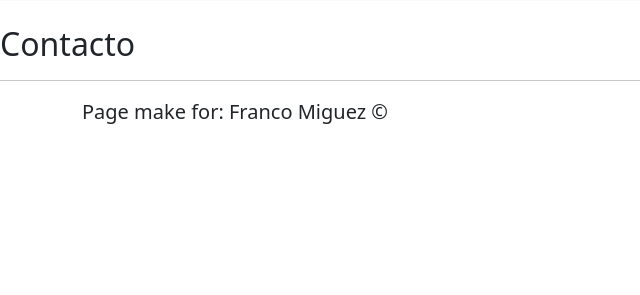
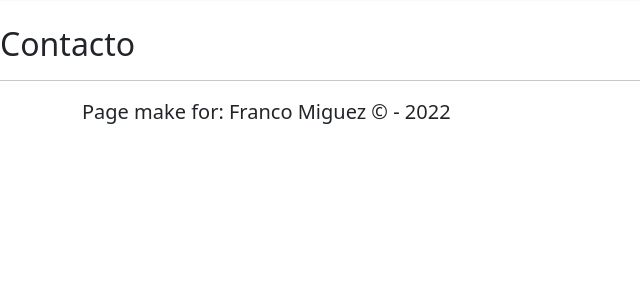
Before and after one commit to Franco-Miguez/PracticaDjangoUndemy, a Django app: page /contact/ in a window 1280 px wide. Shown: the part 154-449 px from the top of the page, without its empty margins (0-640 px from the left). Run offline with Django 3.2, Linux system fonts and the light colour scheme.

Commit message:
end of sesion 29

```diff
--- a/core/myapp/templates/layout.html
+++ b/core/myapp/templates/layout.html
@@ -21,23 +21,23 @@
         <br>
         <nav class="navbar navbar-expand-lg navbar-light bg-light">
             <div class="container-fluid">
-              <a class="navbar-brand" href="#">MyPage</a>
+              <a class="navbar-brand" href="{% url 'home' %}">MyPage</a>
               <button class="navbar-toggler" type="button" data-bs-toggle="collapse" data-bs-target="#navbarNav" aria-controls="navbarNav" aria-expanded="false" aria-label="Toggle navigation">
                 <span class="navbar-toggler-icon"></span>
               </button>
               <div class="collapse navbar-collapse" id="navbarNav">
                 <ul class="navbar-nav">
                   <li class="nav-item">
-                    <a class="nav-link active" aria-current="page" href="/">Home</a>
+                    <a class="nav-link active" aria-current="page" href="{% url 'home' %}">Home</a>
                   </li>
                   <li class="nav-item">
-                    <a class="nav-link" href="/hello-word">Hello Word</a>
+                    <a class="nav-link" href="{% url 'hello_word' %}">Hello Word</a>
                   </li>
                   <li class="nav-item">
-                    <a class="nav-link" href="/page">Page</a>
+                    <a class="nav-link" href="{% url 'page' %}">Page</a>
                   </li>
                   <li class="nav-item">
-                    <a class="nav-link" href="/contact">contact</a>
+                    <a class="nav-link" href="{% url 'contact' %}">contact</a>
                   </li>
                 </ul>
               </div>
@@ -52,7 +52,7 @@
         <footer>
             <div class="jumbotron jumbotron-fluid">
                 <div class="container">
-                    <p class="lead">Page make for: Franco Miguez &copy</p>
+                    <p class="lead">Page make for: Franco Miguez &copy - {% now "Y" %}</p>
                 </div>
             </div>
         </footer>
--- a/core/myapp/views.py
+++ b/core/myapp/views.py
@@ -17,4 +17,4 @@ def page(request, number=0):
     return render(request, 'page.html')
 
 def contact(request, name=""):
-    return render(request, 'contact.html')
+    return render(request, 'contact.html', {'name':name})
```
